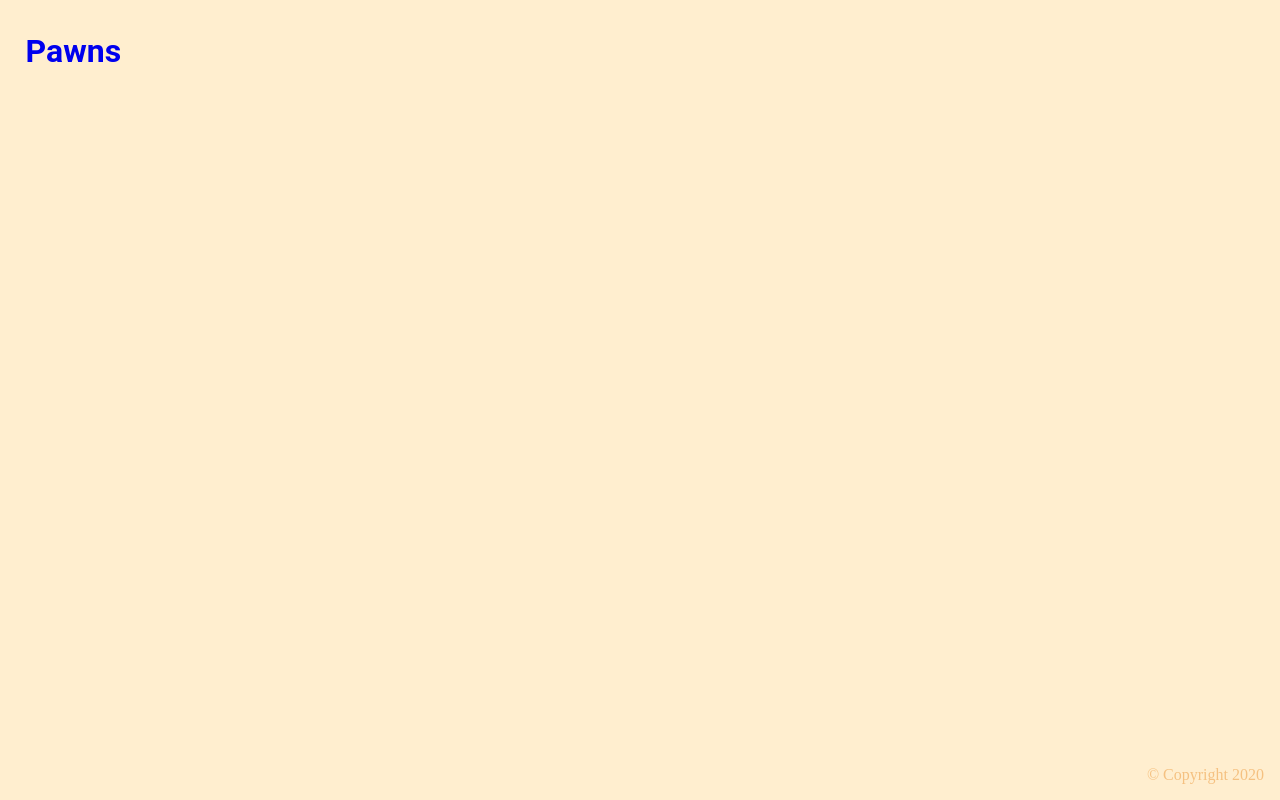
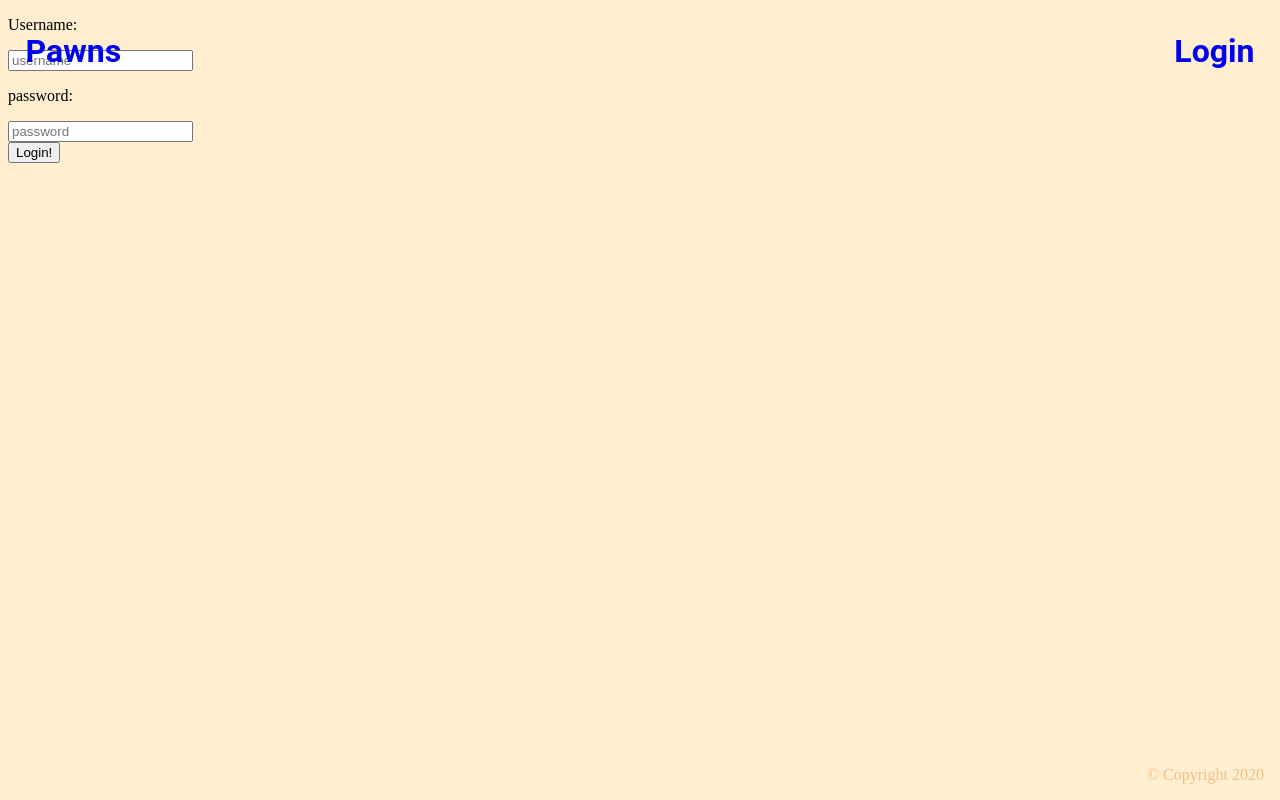
Before and after one commit to alinan-vn/pawns-revamp, a React (Create React App) app: page /login in a window 1280 px wide. Built offline with nearby package versions, Linux system fonts and the light colour scheme; no server answers.

Commit message:
login container created

```diff
--- a/src/App.js
+++ b/src/App.js
@@ -11,6 +11,7 @@ import { saveArticles } from '../src/Actions/articles'
 
 import Landing from './Components/landing/index';
 import Article from './Components/article/index';
+import Login from './Components/account/login/index';
 
 class App extends React.Component {
 
@@ -29,6 +30,7 @@ class App extends React.Component {
       <Router >
         <Route exact path='/' component={Landing} />
         <Route exact path='/article/:id' component={Article} />
+        <Route exact path='/login' component={Login} />
       </ Router>
     )
   }
--- /dev/null
+++ b/src/Components/account/login/index.js
@@ -0,0 +1,53 @@
+import React from 'react';
+
+class Login extends React.Component {
+    constructor(){
+        super()
+        this.state = {
+            username: '',
+            password: ''
+        }
+    }
+
+    handleInput = (e) => {
+        this.setState({
+            ...this.state,
+            [e.target.name]: e.target.value
+        })
+    }
+
+    handleLogin = () => {
+        console.log(this.state)
+    }
+
+    render(){
+        return(
+            <section className='login'>
+                <div className='login__input-container'>
+                    <div className='login__input'>
+                        <p>Username: </p>
+                        <input
+                            onChange={this.handleInput}
+                            name='username'
+                            placeholder='username'
+                        />
+                    </div>
+                    <div className='login__input'>
+                        <p>password: </p>
+                        <input
+                            onChange={this.handleInput}
+                            name='password'
+                            placeholder='password'
+                            type='password'
+                        />
+                    </div>
+                    <div className='login__submit'>
+                        <button onClick={this.handleLogin} className='login__submit-btn'>Login!</button>
+                    </div>
+                </div>
+            </section>
+        )
+    }
+}
+
+export default Login
--- a/src/Components/global/nav/index.js
+++ b/src/Components/global/nav/index.js
@@ -38,11 +38,11 @@ export default class Nav extends Component {
                         Pawns
                     </a>
                 </li>
-                {/* <li className='nav-li'>
-                    <a className={this.state.navClass} href="/about">
-                        About
+                <li className='nav-li'>
+                    <a className={this.state.navClass} href="/login">
+                        Login
                     </a>
-                </li> */}
+                </li>
             </ul>
         </header>
         )
```
Also changed, not shown: src/Components/account/profile/index.js (added).
